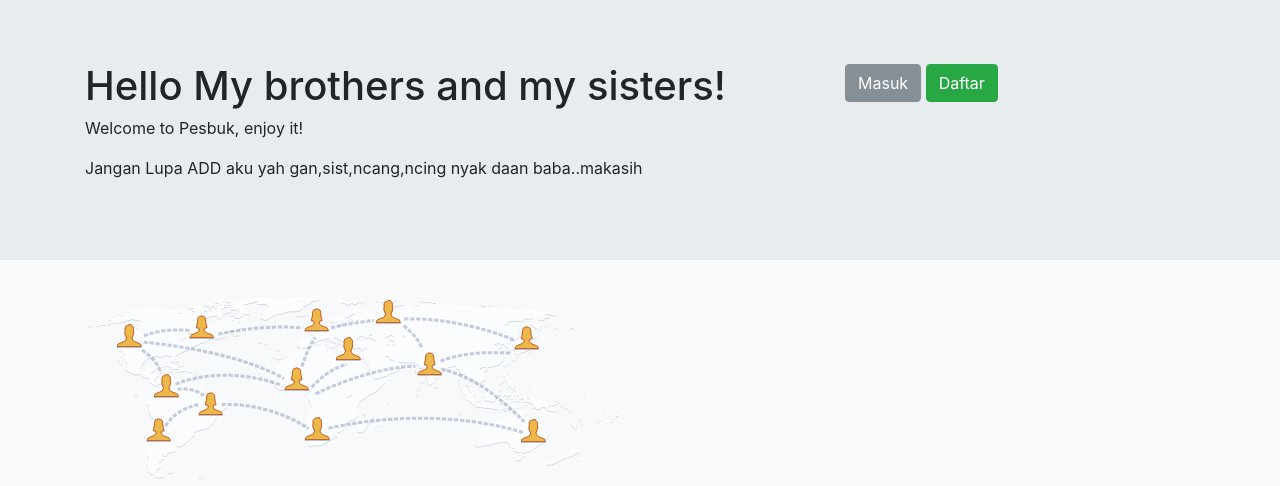
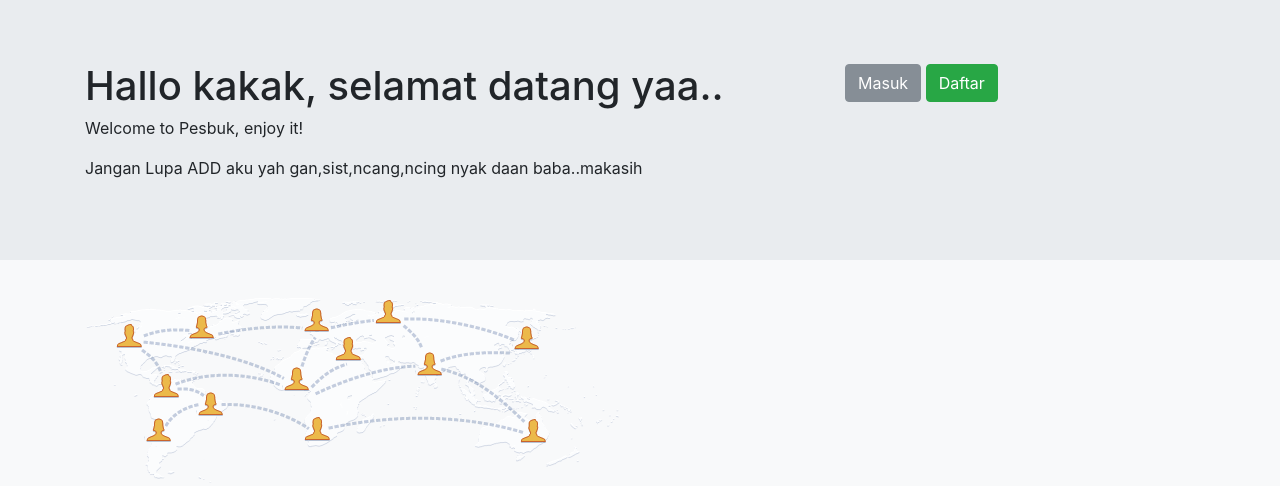
Before and after one commit to farman17/sosmed, a PHP site: page / in a window 1280 px wide. Shown: the top 486 px of the page. Run offline with PHP 8.4, Linux system fonts and the light colour scheme.

Commit message:
Update index.php

```diff
--- a/index.php
+++ b/index.php
@@ -14,7 +14,7 @@
             <div class="container">
                 <div class="row">
                     <div class="col-md-8">
-                        <h1>Hello My brothers and my sisters!</h1>
+                        <h1>Hallo kakak, selamat datang yaa..</h1>
                         <p>Welcome to Pesbuk, enjoy it!</p>
                         <p>Jangan Lupa ADD aku yah gan,sist,ncang,ncing nyak daan baba..makasih</p>
                     </div>
```
